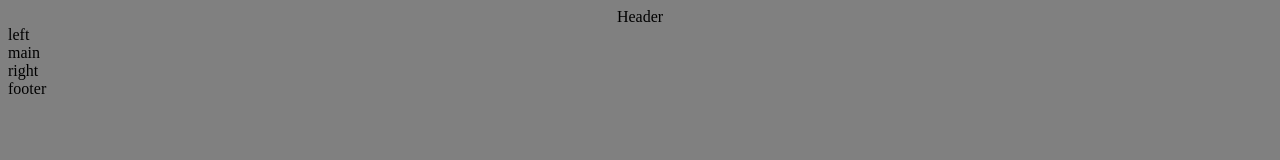
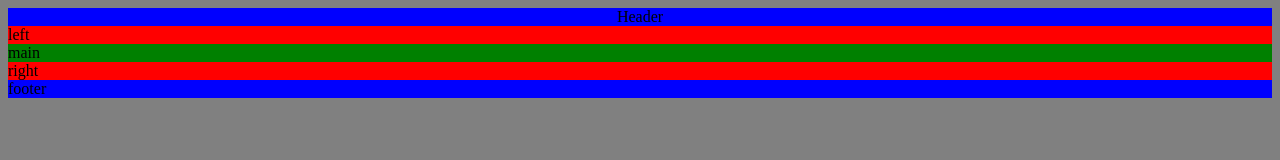
Before and after one commit to Kaleidoscopee/holy-grail-practice, a plain HTML site: page index.html in a window 1280 px wide. Drawn offline with Linux system fonts and the light colour scheme.

Commit message:
color css to start setting up holy grail

```diff
--- a/index.html
+++ b/index.html
@@ -10,13 +10,13 @@
     <header>
         Header
     </header>
-    <aside>
+    <aside id="left">
         left
     </aside>
     <main>
         main
     </main>
-    <aside>
+    <aside id="right">
         right
     </aside>
     <footer>
--- a/style.css
+++ b/style.css
@@ -3,5 +3,25 @@ body {
 }
 
 header {
+    background-color: blue;
     text-align: center;
+
 }
+
+#left {
+    background-color: red;
+
+}
+
+main {
+    background-color: green;
+
+}
+
+#right {
+    background-color: red;
+}
+
+footer {
+    background-color: blue;
+}
```
